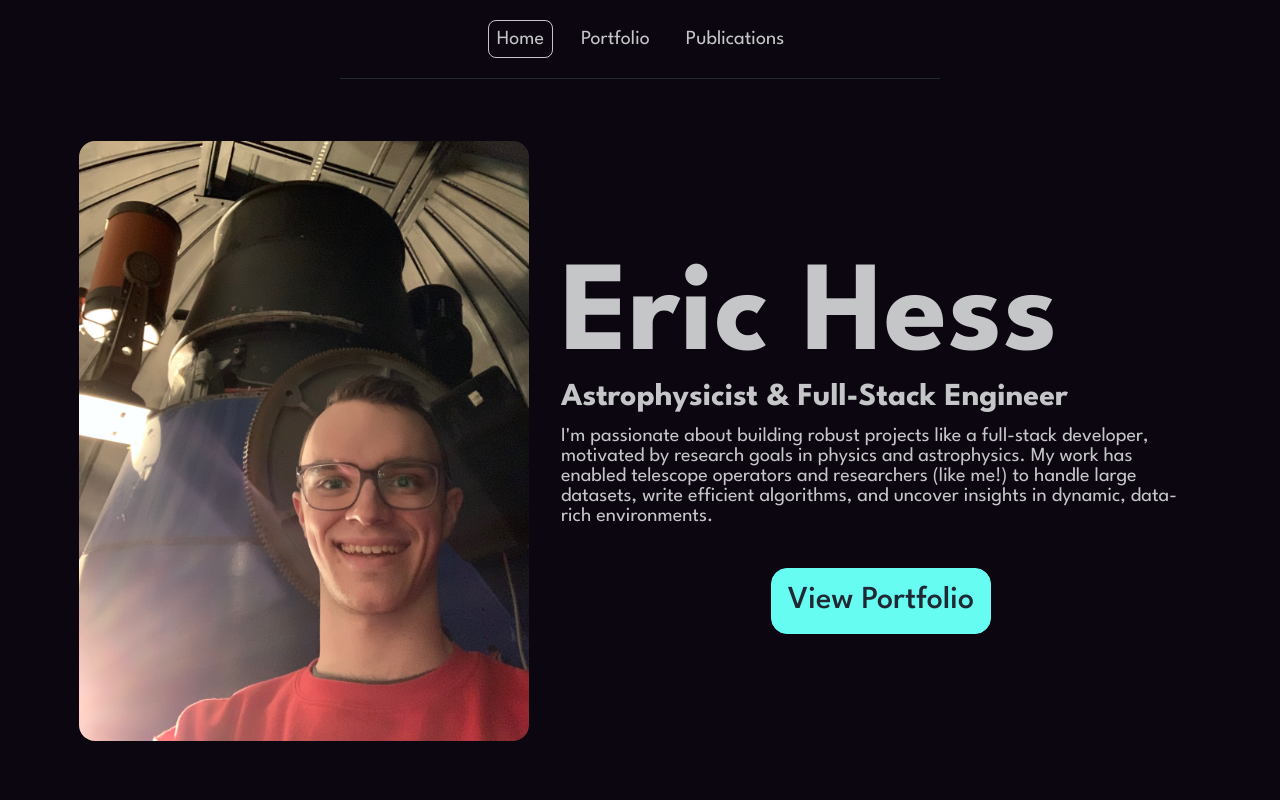
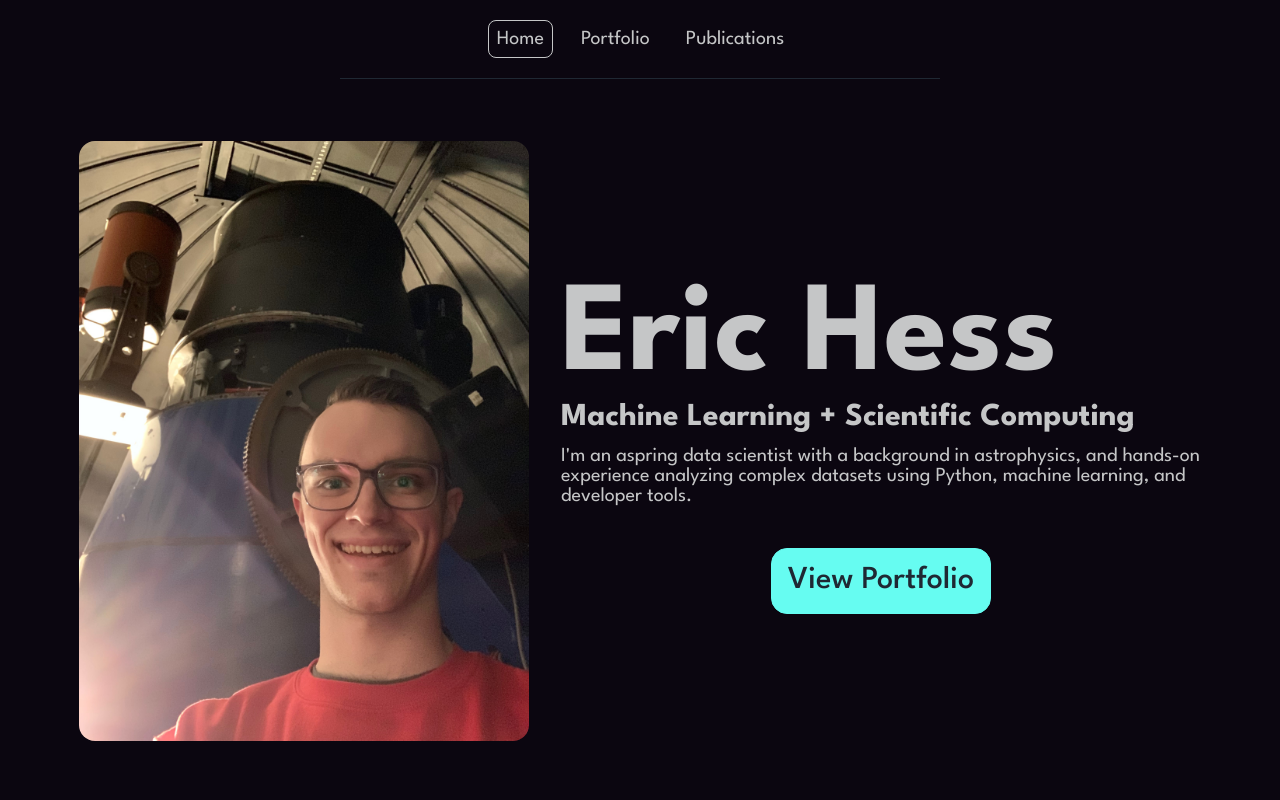
Before and after one commit to EKHess/portfolio, a React (Create React App) app: page /home in a window 1280 px wide. Shown: the top 800 px of the page. Built offline with nearby package versions, Linux system fonts and the light colour scheme.

Commit message:
Modifed catch phrase on home screen.

```diff
--- a/src/components/Home/Home.js
+++ b/src/components/Home/Home.js
@@ -16,13 +16,12 @@ function Home() {
                 </div>
                 <div className={styles.bioSection}>
                     <h1 className={styles.name}>Eric Hess</h1>
-                    <h2 className={styles.skills}>Astrophysicist & Full-Stack Engineer</h2>
+                    <h2 className={styles.skills}>Machine Learning + Scientific Computing</h2>
                     <div className={styles.bioText}>
-                        <p>I'm passionate about building robust projects like a full-stack developer, motivated by research goals in physics and astrophysics. My work has enabled telescope operators and researchers (like me!) to handle large datasets, write efficient algorithms, and uncover insights in dynamic, data-rich environments.</p>
+                        <p>I'm an aspring data scientist with a background in astrophysics, and hands-on experience analyzing complex datasets using Python, machine learning, and developer tools.</p>
                     </div>
                     <div className={styles.bioTextMobile}>
-                        <p>I'm passionate about building robust projects like a full-stack developer, motivated by research goals in physics and astrophysics.</p>
-                        <p>My work has enabled telescope operators and researchers (like me!) to handle large datasets, write efficient algorithms, and uncover insights in dynamic, data-rich environments.</p>
+                        <p>I'm an aspring data scientist with a background in astrophysics, and hands-on experience analyzing complex datasets using Python, machine learning, and developer tools.</p>
                     </div>
                     <div className={styles.viewPortfolio}>
                             <NavLink  to="/portfolio">View Portfolio</NavLink>
```
